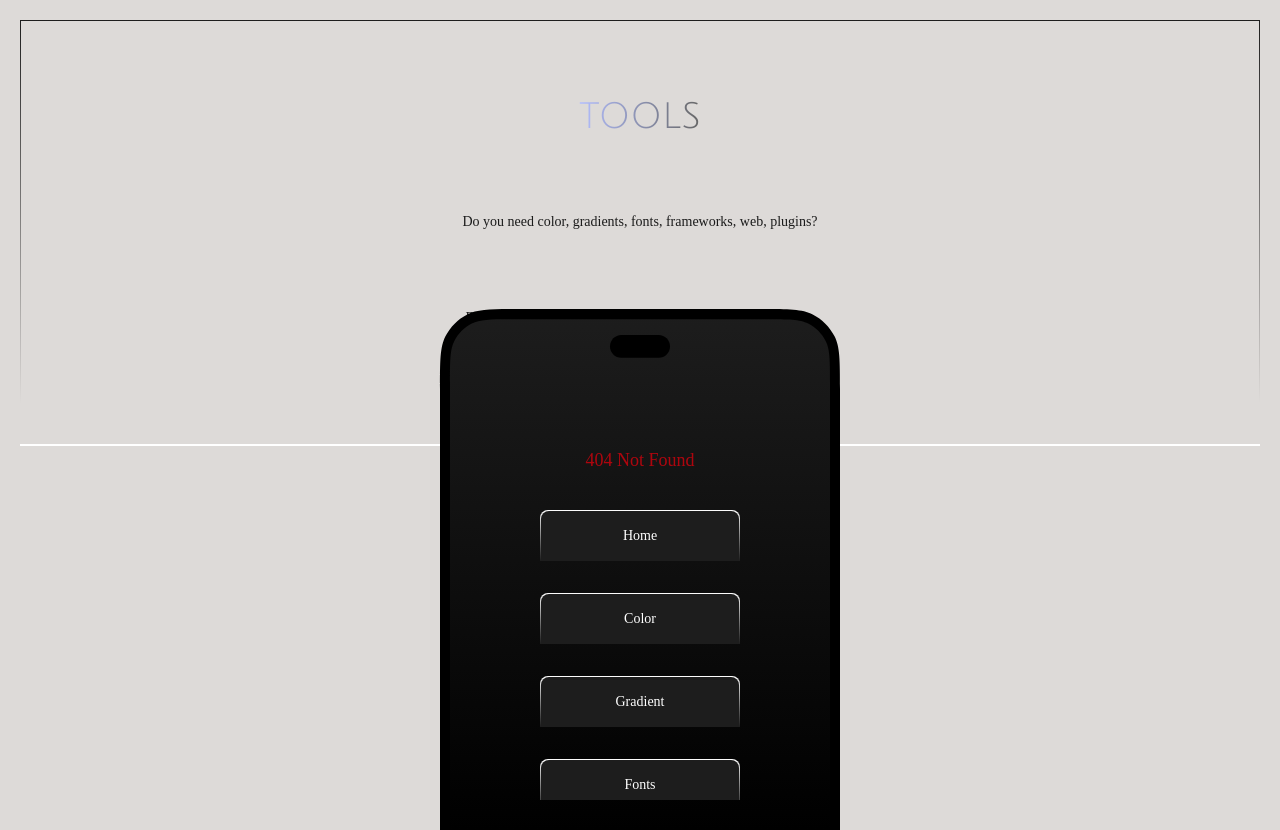
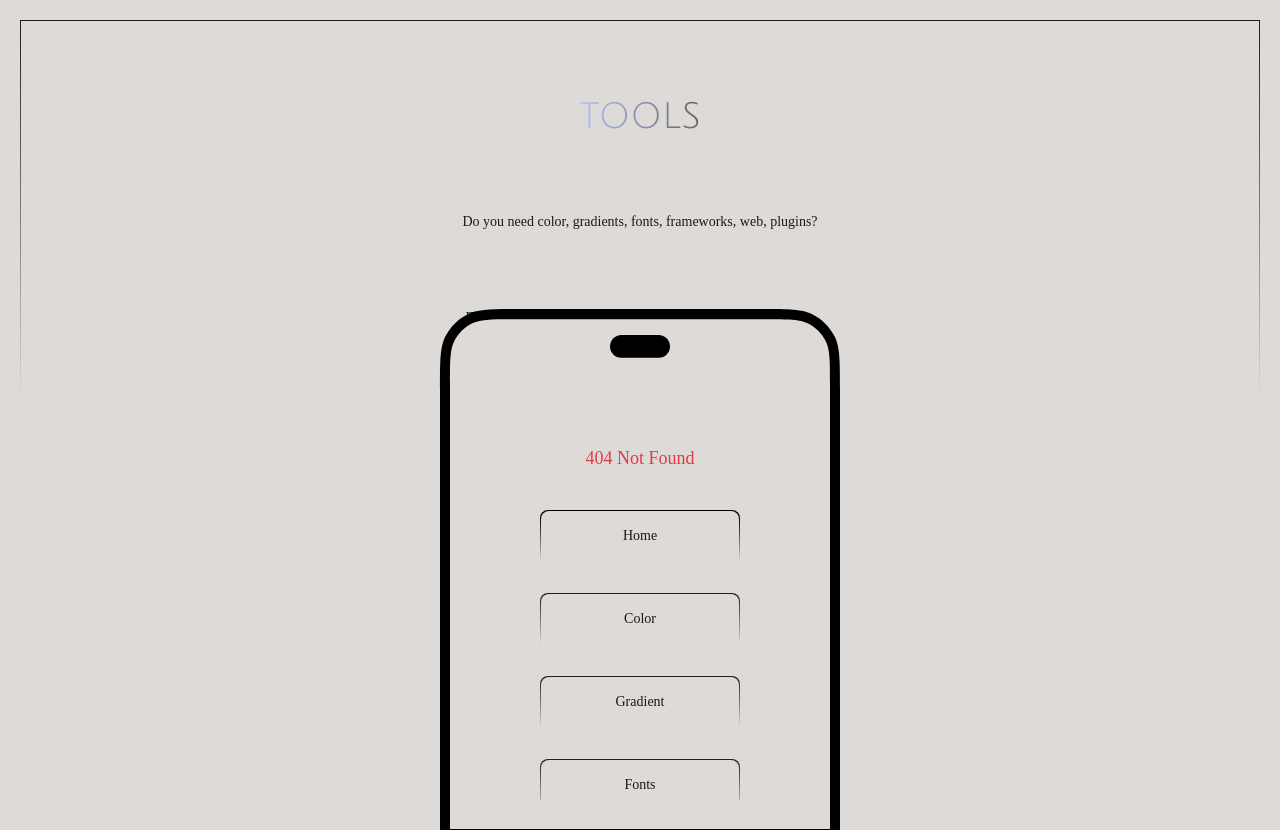
Before and after one commit to wuerion/Tools-React, a React (Vite) app: page / in a window 1280 px wide. Built offline with nearby package versions, Linux system fonts and the light colour scheme; a web font is replaced by a local one.

Commit message:
added style for dark mode

```diff
--- a/src/components/nav.jsx
+++ b/src/components/nav.jsx
@@ -3,7 +3,7 @@ import { Link } from "react-router-dom";
 
 function Nav() {
   return (
-    <div className="flex items-center justify-center text-white border border-white">
+    <div className="flex items-center justify-center text-[#181818] dark:text-[#DDDAD8] ">
       <svg
         width="400"
         height="521"
@@ -15,10 +15,12 @@ function Nav() {
         <path
           d="M0 80C0 51.9974 0 37.9961 5.44967 27.3005C10.2433 17.8924 17.8924 10.2433 27.3005 5.44967C37.9961 0 51.9974 0 80 0H320C348.003 0 362.004 0 372.7 5.44967C382.108 10.2433 389.757 17.8924 394.55 27.3005C400 37.9961 400 51.9974 400 80V521.089H0V80Z"
           fill="black"
+          // className="fill-black"
         />
         <path
           d="M10 74.1951C10 51.793 10 40.5919 14.3597 32.0354C18.1947 24.509 24.3139 18.3897 31.8404 14.5548C40.3969 10.1951 51.5979 10.1951 74 10.1951H326C348.402 10.1951 359.603 10.1951 368.16 14.5548C375.686 18.3897 381.805 24.509 385.64 32.0354C390 40.5919 390 51.793 390 74.1951V519.956H10V74.1951Z"
-          fill="url(#paint0_linear_110_27)"
+          // fill="url(#paint0_linear_110_27)"
+          className="fill-[#DDDAD8] dark:fill-[#1D1D1D]"
         />
         <path
           d="M170 37.3825C170 31.1262 175.072 26.0545 181.328 26.0545H218.672C224.928 26.0545 230 31.1262 230 37.3825C230 43.6388 224.928 48.7105 218.672 48.7105H181.328C175.072 48.7105 170 43.6388 170 37.3825Z"
@@ -33,64 +35,64 @@ function Nav() {
             y2="521.089"
             gradientUnits="userSpaceOnUse"
           >
-            <stop offset="0.0001" stop-color="#1D1D1D" />
+            <stop offset="0.0001" stop-color="#fff" />
             <stop offset="1" />
           </linearGradient>
         </defs>
       </svg>
       <ul className="flex flex-col gap-8 tems-center justify-evenly py-2.5  h-[300px]   overflow-scroll snap-mandatory snap-y absolute bottom-0">
-        <li className="bg-linear-180 from-[#FFFFFF] to-[#1D1D1D] w-[200px] h-[51px] rounded-t-[0.5rem] p-[1px] flex items-center justify-center grow-0 basis-full snap-center scroll-m-5 scroll-me-5">
+        <li className="bg-linear-180 from-black to-[#DDDAD8]  dark:from-[#DDDAD8]  dark:to-[#1D1D1D] w-[200px] h-[51px] rounded-t-[0.5rem] p-[1px] flex items-center justify-center grow-0 basis-full snap-center scroll-m-5 scroll-me-5">
           <Link
             to="/homePage"
-            className="bg-[#1D1D1D] w-full h-[50px] text-white content-center rounded-t-[0.5rem] text-center"
+            className="bg-[#DDDAD8] dark:bg-[#1D1D1D] w-full h-[50px] text-[#181818] dark:text-[#DDDAD8] content-center rounded-t-[0.5rem] text-center"
           >
             Home
           </Link>
         </li>
-        <li className="bg-linear-180 from-[#FFFFFF] to-[#1D1D1D] w-[200px] h-[51px] rounded-t-[0.5rem] p-[1px] flex items-center justify-center grow-0 basis-full snap-center scroll-m-5 scroll-me-5">
+        <li className="bg-linear-180 from-[#1D1D1D] to-[#DDDAD8] dark:from-[#DDDAD8]  dark:to-[#1D1D1D] w-[200px] h-[51px] rounded-t-[0.5rem] p-[1px] flex items-center justify-center grow-0 basis-full snap-center scroll-m-5 scroll-me-5">
           <Link
             to="/colorPage"
-            className="bg-[#1D1D1D] w-full h-[50px] text-white content-center rounded-t-[0.5rem] text-center"
+            className="bg-[#DDDAD8] dark:bg-[#1D1D1D] w-full h-[50px] text-[#181818] dark:text-[#DDDAD8] content-center rounded-t-[0.5rem] text-center"
           >
             Color
           </Link>
         </li>
-        <li className="bg-linear-180 from-[#FFFFFF] to-[#1D1D1D] w-[200px] h-[51px] rounded-t-[0.5rem] p-[1px] flex items-center justify-center grow-0 basis-full snap-center scroll-m-5 scroll-me-5">
+        <li className="bg-linear-180 from-[#1D1D1D] to-[#DDDAD8] dark:from-[#DDDAD8]  dark:to-[#1D1D1D] w-[200px] h-[51px] rounded-t-[0.5rem] p-[1px] flex items-center justify-center grow-0 basis-full snap-center scroll-m-5 scroll-me-5">
           <Link
             to="/gradientPage"
-            className="bg-[#1D1D1D] w-full h-[50px] text-white content-center rounded-t-[0.5rem] text-center"
+            className="bg-[#DDDAD8] dark:bg-[#1D1D1D] w-full h-[50px] text-[#181818] dark:text-[#DDDAD8] content-center rounded-t-[0.5rem] text-center"
           >
             Gradient
           </Link>
         </li>
-        <li className="bg-linear-180 from-[#FFFFFF] to-[#1D1D1D] w-[200px] h-[51px] rounded-t-[0.5rem] p-[1px] flex items-center justify-center grow-0 basis-full snap-center scroll-m-5 scroll-me-5">
+        <li className="bg-linear-180 from-[#1D1D1D] to-[#DDDAD8] dark:from-[#DDDAD8]  dark:to-[#1D1D1D] w-[200px] h-[51px] rounded-t-[0.5rem] p-[1px] flex items-center justify-center grow-0 basis-full snap-center scroll-m-5 scroll-me-5">
           <Link
             to="/fontsPage"
-            className="bg-[#1D1D1D] w-full h-[50px] text-white content-center rounded-t-[0.5rem] text-center"
+            className="bg-[#DDDAD8] dark:bg-[#1D1D1D] w-full h-[50px] text-[#181818] dark:text-[#DDDAD8] content-center rounded-t-[0.5rem] text-center"
           >
             Fonts
           </Link>
         </li>
-        <li className="bg-linear-180 from-[#FFFFFF] to-[#1D1D1D] w-[200px] h-[51px] rounded-t-[0.5rem] p-[1px] flex items-center justify-center grow-0 basis-full snap-center scroll-m-5 scroll-me-5">
+        <li className="bg-linear-180 from-[#1D1D1D] to-[#DDDAD8] dark:from-[#DDDAD8]  dark:to-[#1D1D1D] w-[200px] h-[51px] rounded-t-[0.5rem] p-[1px] flex items-center justify-center grow-0 basis-full snap-center scroll-m-5 scroll-me-5">
           <Link
             to={"/frameAndLibra"}
-            className="bg-[#1D1D1D] w-full h-[50px] text-white content-center rounded-t-[0.5rem] text-center"
+            className="bg-[#DDDAD8] dark:bg-[#1D1D1D] w-full h-[50px] text-[#181818] dark:text-[#DDDAD8] content-center rounded-t-[0.5rem] text-center"
           >
             Frameworks and Libraries
           </Link>
         </li>
-        <li className="bg-linear-180 from-[#FFFFFF] to-[#1D1D1D] w-[200px] h-[51px] rounded-t-[0.5rem] p-[1px] flex items-center justify-center grow-0 basis-full snap-center scroll-m-5 scroll-me-5">
+        <li className="bg-linear-180 from-[#1D1D1D] to-[#DDDAD8] dark:from-[#DDDAD8]  dark:to-[#1D1D1D] w-[200px] h-[51px] rounded-t-[0.5rem] p-[1px] flex items-center justify-center grow-0 basis-full snap-center scroll-m-5 scroll-me-5">
           <Link
             to={"/webs"}
-            className="bg-[#1D1D1D] w-full h-[50px] text-white content-center rounded-t-[0.5rem] text-center"
+            className="bg-[#DDDAD8] dark:bg-[#1D1D1D] w-full h-[50px] text-[#181818] dark:text-[#DDDAD8] content-center rounded-t-[0.5rem] text-center"
           >
             Webs
           </Link>
         </li>
-        <li className="bg-linear-180 from-[#FFFFFF] to-[#1D1D1D] w-[200px] h-[51px] rounded-t-[0.5rem] p-[1px] flex items-center justify-center grow-0 basis-full snap-center scroll-m-5 scroll-me-5">
+        <li className="bg-linear-180 from-[#1D1D1D] to-[#DDDAD8] dark:from-[#DDDAD8]  dark:to-[#1D1D1D] w-[200px] h-[51px] rounded-t-[0.5rem] p-[1px] flex items-center justify-center grow-0 basis-full snap-center scroll-m-5 scroll-me-5">
           <Link
             to={"/pluginsFigma"}
-            className="bg-[#1D1D1D] w-full h-[50px] text-white content-center rounded-t-[0.5rem] text-center"
+            className="bg-[#DDDAD8] dark:bg-[#1D1D1D] w-full h-[50px] text-[#181818] dark:text-[#DDDAD8] content-center rounded-t-[0.5rem] text-center"
           >
             Plugins Figma
           </Link>
```
Also changed, not shown: src/components/NavOnlyHome.jsx (+2 -2 lines).
